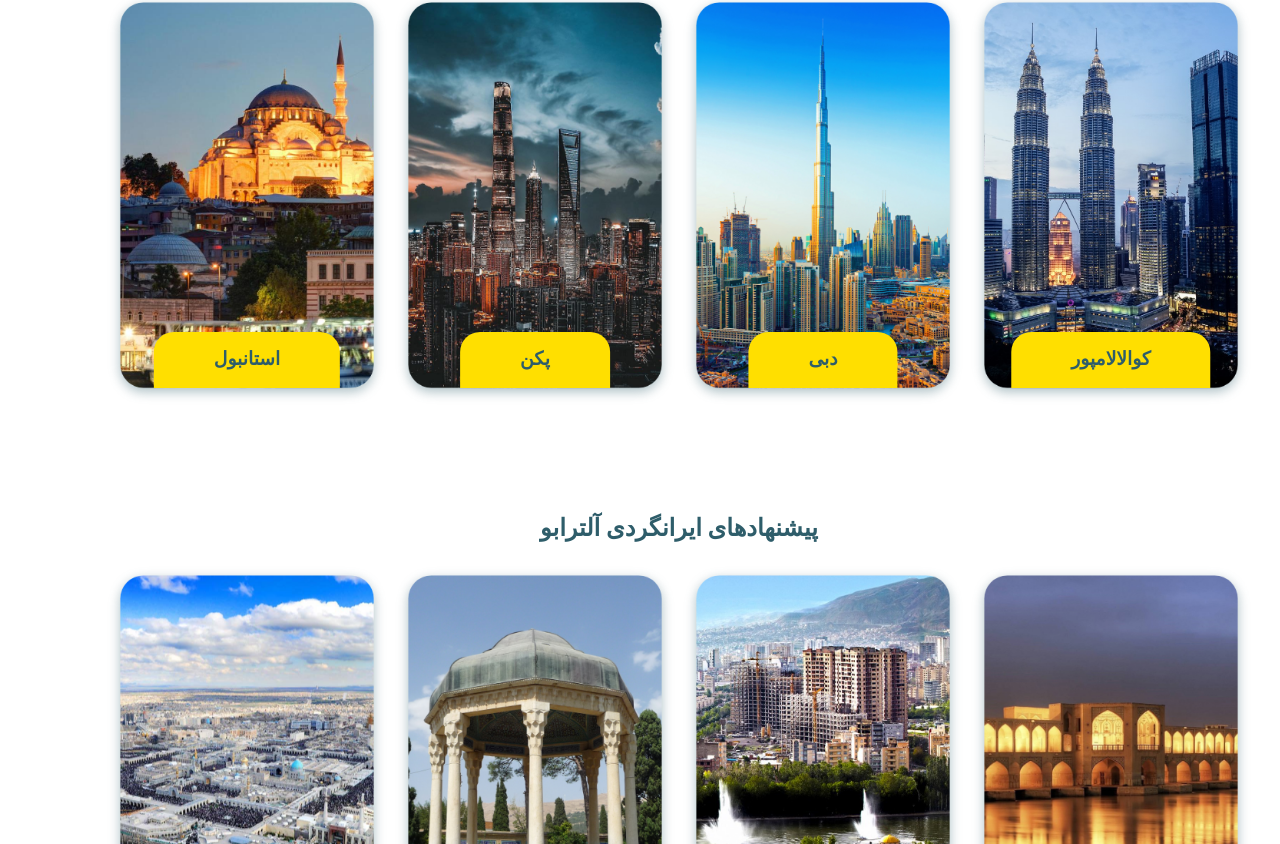
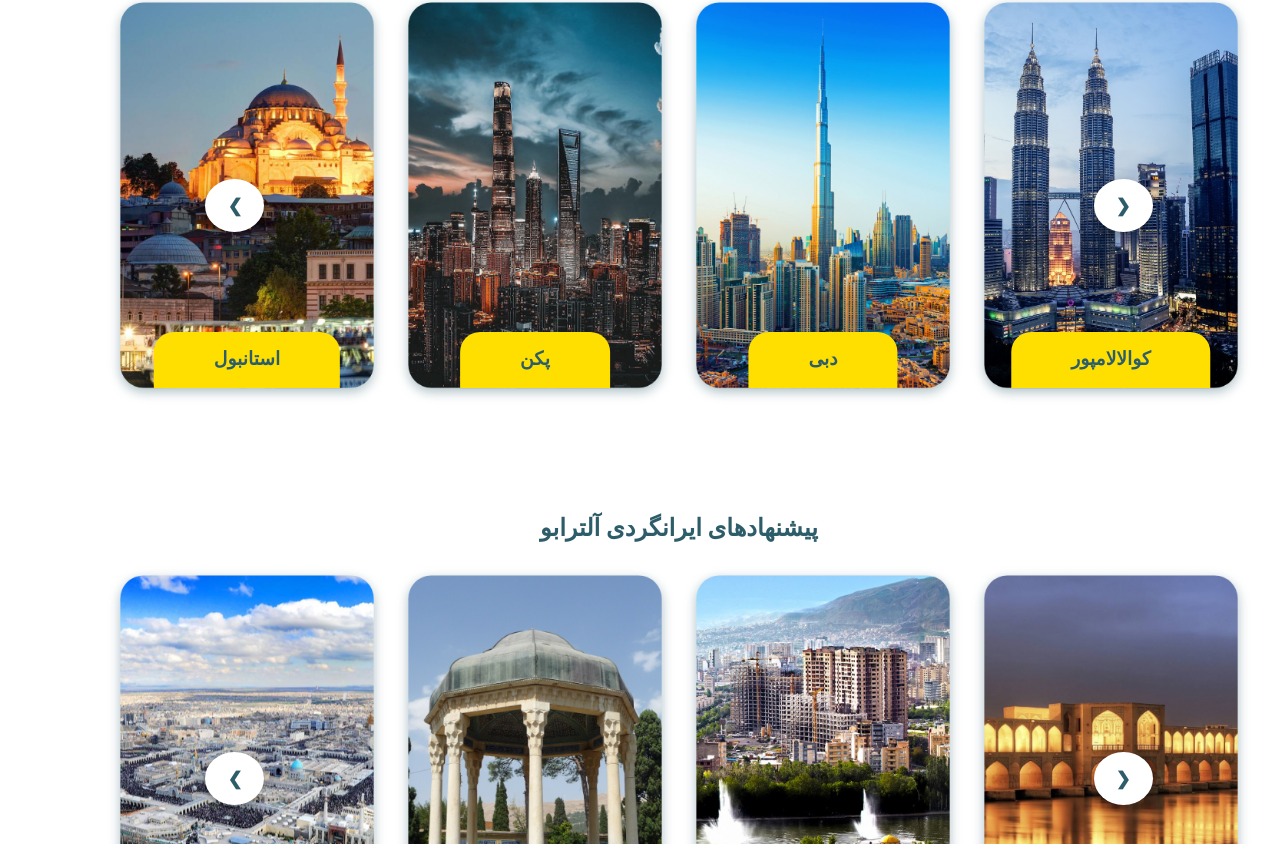
Before and after one commit to mohsen-pashootan/nahira-test-project, a React (Create React App) app: page / in a window 1280 px wide. Shown: the part 1096-1940 px from the top of the page. Built offline with nearby package versions, Linux system fonts and the light colour scheme.

Commit message:
prev and next button added to carousel

```diff
--- a/src/layouts/main/main.css
+++ b/src/layouts/main/main.css
@@ -148,9 +148,34 @@
     flex-direction: row;
     align-items: center;
     justify-content: center;
+    position: relative;
 }
 
+.next,
+.prev {
+    cursor: pointer;
+    position: absolute;
+    top: 50%;
+    width: auto;
+    padding: 16px 22px;
+    margin-top: -22px;
+    color: #2E5D6A;
+    background-color: white;
+    font-weight: bold;
+    font-size: 18px;
+    transition: 0.6s ease;
+    border-radius: 50%;
+    user-select: none;
+    box-shadow: 0 4px 8px 0 rgba(0, 0, 0, 0.2), 0 6px 20px 0 rgba(0, 0, 0, 0.19);
+}
 
+.next {
+    right: 13%;
+}
+
+.prev {
+    left: 13%;
+}
 
 .tours-carousel img {
     flex-flow: column wrap;
--- a/src/layouts/main/main.js
+++ b/src/layouts/main/main.js
@@ -89,6 +89,9 @@ export default function MainPage() {
                 <img src="/istanbul.png" alt="istanbul" />
                 <h3>استانبول</h3>
               </artice>
+
+              <span className="prev">&#10095;</span>
+              <span className="next">&#10094;</span>
             </span>
           </section>
 
@@ -111,6 +114,8 @@ export default function MainPage() {
                 <img src="/mashhad.png" alt="mashhad" />
                 <h3>مشهد</h3>
               </artice>
+              <span className="prev">&#10095;</span>
+              <span className="next">&#10094;</span>
             </span>
           </section>
           <NewsLetter />
```
